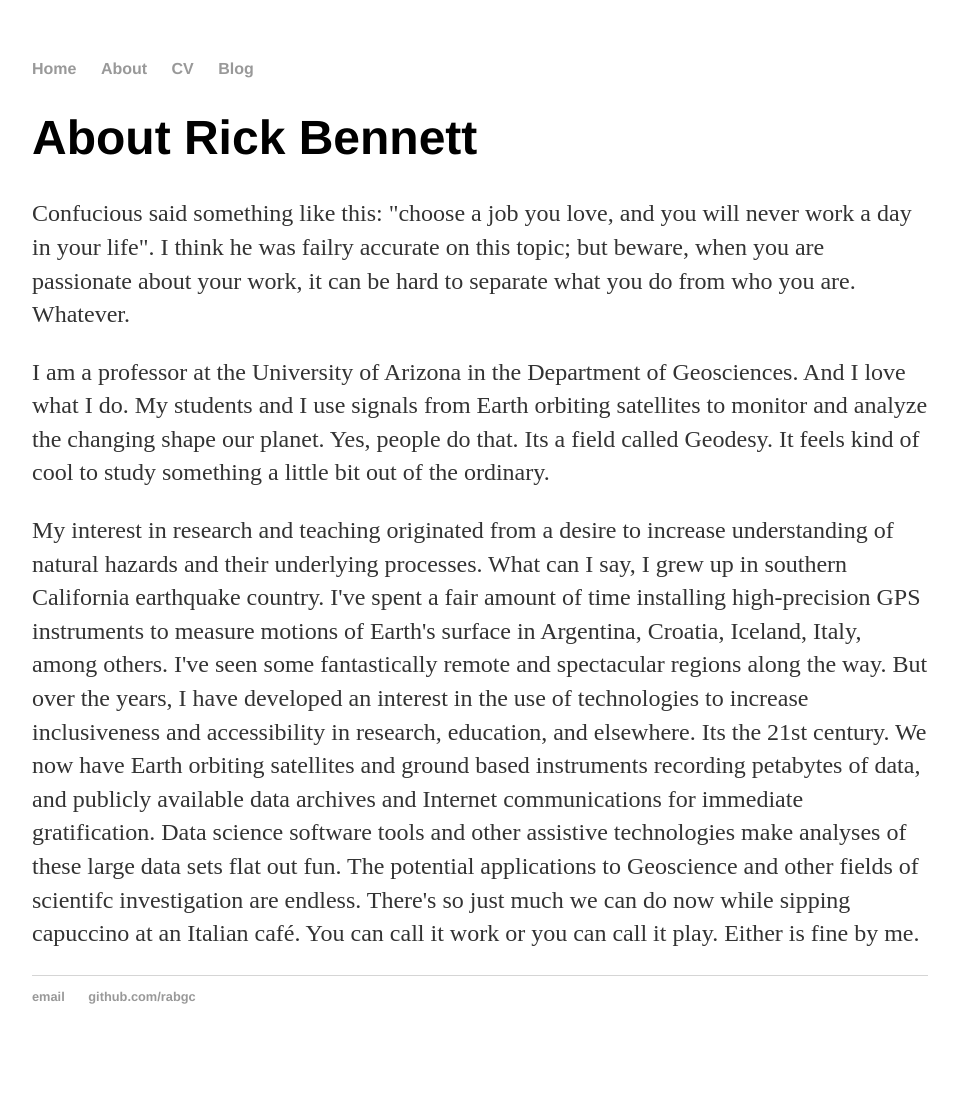
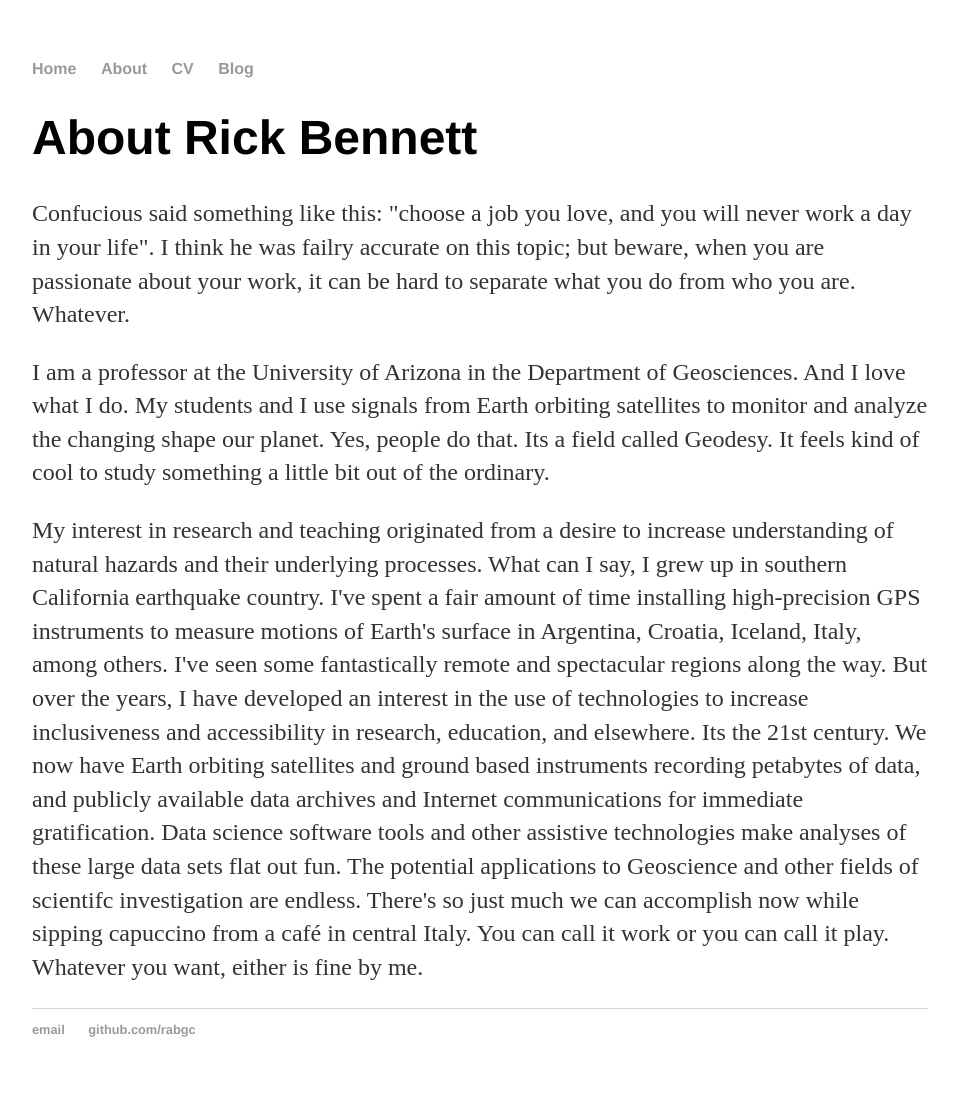
Before and after one commit to rabgc/rabgc.github.io, a Jekyll site: the page built from about/index.html, in a window 1280 px wide. Shown: the whole page, without its empty margins (160-1119 px from the left). Built offline with Jekyll 4.4.1, drawn with Linux system fonts in a browser that asks for light colours; before the commit the page ends 1064 px from its top, so only the background shows below that.

Commit message:
edits to about

```diff
--- a/about/index.html
+++ b/about/index.html
@@ -8,7 +8,7 @@
 
  <p> I am a professor at the University of Arizona in the Department of Geosciences. And I love what I do. My students and I use signals from Earth orbiting satellites to monitor and analyze the changing shape our planet. Yes, people do that. Its a field called Geodesy. It feels kind of cool to study something a little bit out of the ordinary. </p>
 
- <p> My interest in research and teaching  originated from a desire to increase understanding of natural hazards and their underlying processes. What can I say, I grew up in southern California earthquake country. I've spent a fair amount of time installing high-precision GPS instruments to measure motions of Earth's surface in Argentina, Croatia, Iceland, Italy, among others. I've seen some fantastically remote and spectacular regions along the way. But over the years, I have developed an interest in the use of technologies to increase inclusiveness and accessibility in research, education, and elsewhere. Its the 21st century.  We now have Earth orbiting satellites and ground based instruments recording petabytes of data, and publicly available data archives and Internet communications for immediate gratification. Data science software tools and other assistive technologies make analyses of these large data sets flat out fun. The potential applications to Geoscience and other fields of scientifc investigation are endless. There's so just much we can do now while sipping capuccino at an Italian café. You can call it work or you can call it play. Either is fine by me. </p>
+ <p> My interest in research and teaching  originated from a desire to increase understanding of natural hazards and their underlying processes. What can I say, I grew up in southern California earthquake country. I've spent a fair amount of time installing high-precision GPS instruments to measure motions of Earth's surface in Argentina, Croatia, Iceland, Italy, among others. I've seen some fantastically remote and spectacular regions along the way. But over the years, I have developed an interest in the use of technologies to increase inclusiveness and accessibility in research, education, and elsewhere. Its the 21st century.  We now have Earth orbiting satellites and ground based instruments recording petabytes of data, and publicly available data archives and Internet communications for immediate gratification. Data science software tools and other assistive technologies make analyses of these large data sets flat out fun. The potential applications to Geoscience and other fields of scientifc investigation are endless. There's so just much we can accomplish now while sipping capuccino from a café in central Italy. You can call it work or you can call it play. Whatever you want, either is fine by me. </p>
 
 
 </div><!-- /.blurb -->
```
